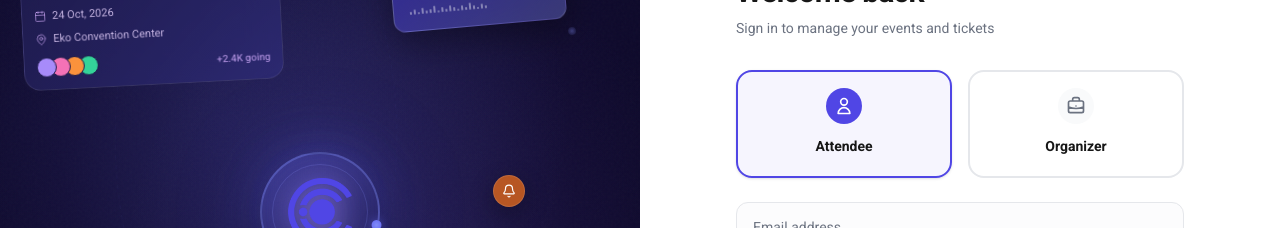
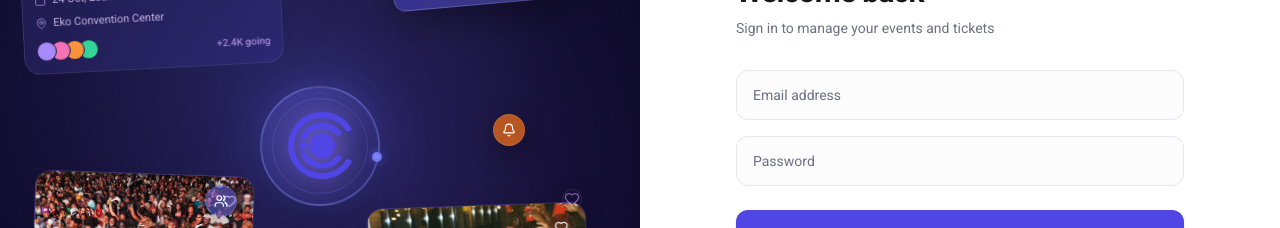
Before and after one commit to omoluabi44/circle_pass, a Next.js app: page /login in a window 1280 px wide. Shown: the part 331-559 px from the top of the page. Built offline with nearby package versions, Linux system fonts and the light colour scheme; no server answers.

Commit message:
fix: remove role selection from login page

```diff
--- a/src/app/(auth)/login/page.tsx
+++ b/src/app/(auth)/login/page.tsx
@@ -5,14 +5,12 @@ import { useState } from "react";
 import { useRouter } from "next/navigation";
 import Link from "next/link";
 import Image from "next/image";
-import Cookies from "js-cookie";
 import { InteractiveExperience } from "@/components/ui/InteractiveExperience";
 
 export default function LoginPage() {
   const router = useRouter();
   const [email, setEmail] = useState("");
   const [password, setPassword] = useState("");
-  const [role, setRole] = useState("ATTENDEE");
   const [error, setError] = useState("");
   const [isLoading, setIsLoading] = useState(false);
 
@@ -64,43 +62,6 @@ export default function LoginPage() {
           <form className="mt-8 space-y-6" onSubmit={handleSubmit}>
             {error && <p className="text-destructive text-sm bg-destructive/10 p-3 rounded-lg border border-destructive/20">{error}</p>}
 
-            {/* Role Selection Boxes for Google Auth */}
-            <div className="grid grid-cols-1 sm:grid-cols-2 gap-4 mb-6">
-              <button
-                type="button"
-                onClick={() => setRole("ATTENDEE")}
-                className={`p-4 rounded-2xl border-2 text-left transition-all ${
-                  role === "ATTENDEE"
-                    ? "border-primary bg-primary/5 shadow-sm"
-                    : "border-border bg-background hover:border-primary/50 hover:bg-secondary/50"
-                }`}
-              >
-                <div className="flex justify-center mb-3">
-                  <div className={`p-2 rounded-full ${role === "ATTENDEE" ? "bg-primary text-primary-foreground" : "bg-secondary text-muted-foreground"}`}>
-                    <svg className="w-5 h-5" fill="none" viewBox="0 0 24 24" stroke="currentColor"><path strokeLinecap="round" strokeLinejoin="round" strokeWidth={2} d="M16 7a4 4 0 11-8 0 4 4 0 018 0zM12 14a7 7 0 00-7 7h14a7 7 0 00-7-7z" /></svg>
-                  </div>
-                </div>
-                <h3 className="font-bold text-center text-foreground mb-1 text-sm">Attendee</h3>
-              </button>
-
-              <button
-                type="button"
-                onClick={() => setRole("ORGANIZER")}
-                className={`p-4 rounded-2xl border-2 text-left transition-all ${
-                  role === "ORGANIZER"
-                    ? "border-primary bg-primary/5 shadow-sm"
-                    : "border-border bg-background hover:border-primary/50 hover:bg-secondary/50"
-                }`}
-              >
-                <div className="flex justify-center mb-3">
-                  <div className={`p-2 rounded-full ${role === "ORGANIZER" ? "bg-primary text-primary-foreground" : "bg-secondary text-muted-foreground"}`}>
-                    <svg className="w-5 h-5" fill="none" viewBox="0 0 24 24" stroke="currentColor"><path strokeLinecap="round" strokeLinejoin="round" strokeWidth={2} d="M21 13.255A23.931 23.931 0 0112 15c-3.183 0-6.22-.62-9-1.745M16 6V4a2 2 0 00-2-2h-4a2 2 0 00-2 2v2m4 6h.01M5 20h14a2 2 0 002-2V8a2 2 0 00-2-2H5a2 2 0 00-2 2v10a2 2 0 002 2z" /></svg>
-                  </div>
-                </div>
-                <h3 className="font-bold text-center text-foreground mb-1 text-sm">Organizer</h3>
-              </button>
-            </div>
-
             <div className="space-y-4">
               <div>
                 <label className="sr-only">Email address</label>
@@ -148,10 +109,7 @@ export default function LoginPage() {
 
           <div className="mt-6">
             <button
-              onClick={() => {
-                Cookies.set('oauth_role', role);
-                signIn("google", { callbackUrl: "/dashboard" });
-              }}
+              onClick={() => signIn("google", { callbackUrl: "/dashboard" })}
               className="flex w-full justify-center items-center gap-3 rounded-xl border border-border bg-background px-4 py-3.5 text-sm font-bold text-foreground hover:bg-secondary focus:outline-none focus:ring-2 focus:ring-primary focus:ring-offset-2 transition-colors shadow-sm"
             >
               <svg className="w-5 h-5" viewBox="0 0 24 24">
```
